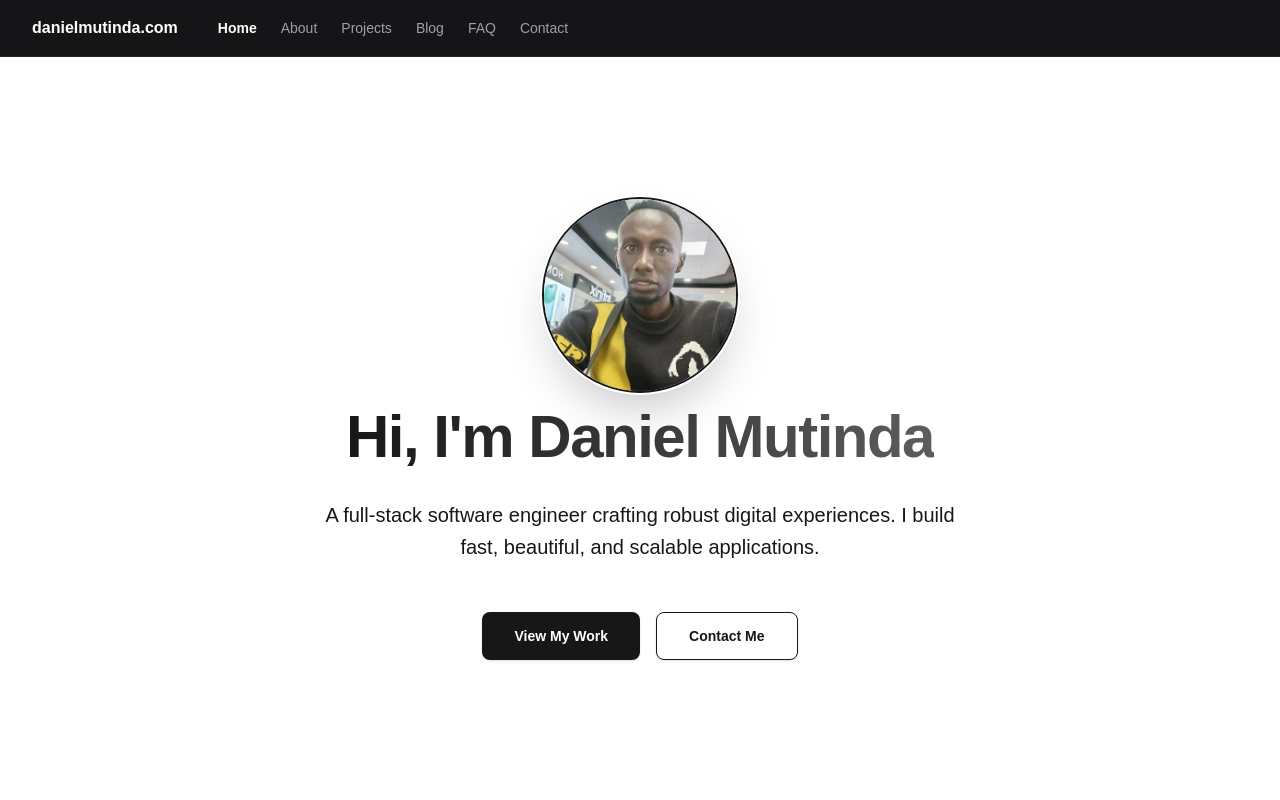
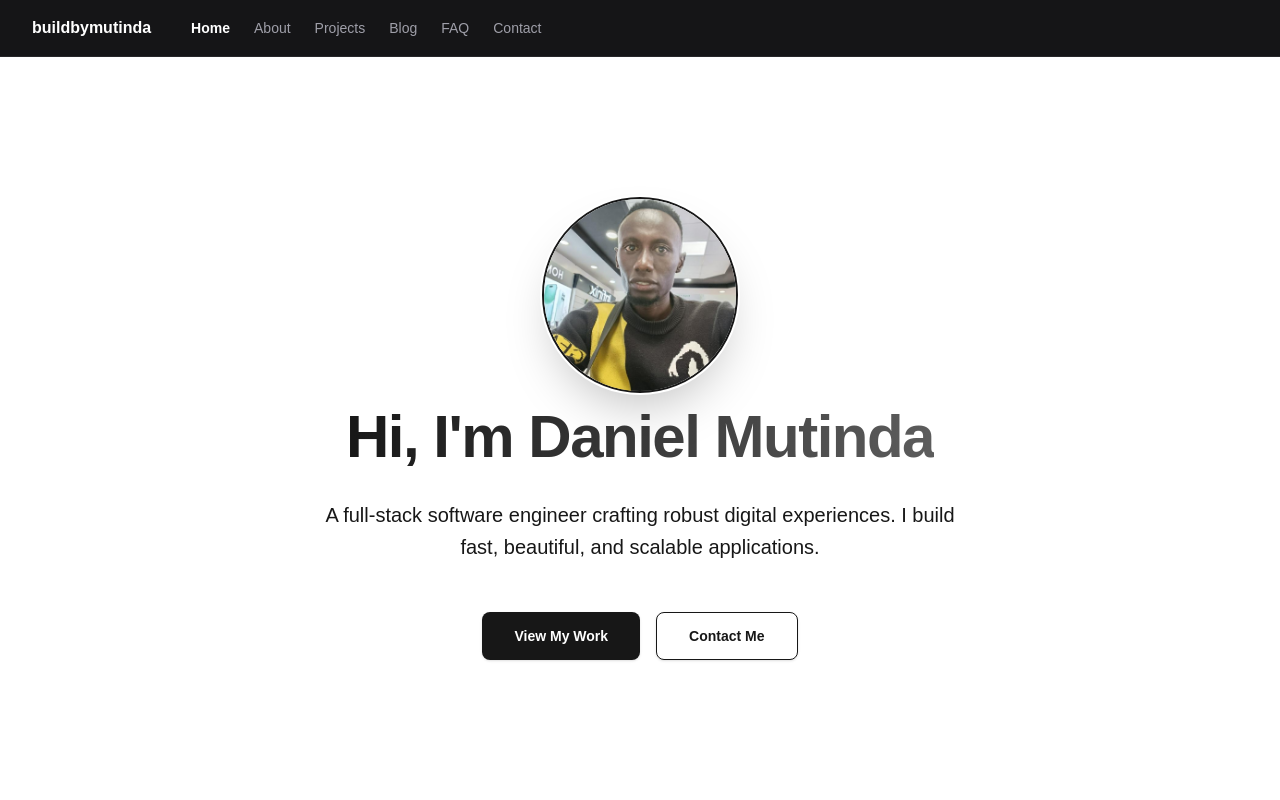
Before and after one commit to Danieltish/danielmutinda.com, a Next.js app: page / in a window 1280 px wide. Shown: the top 800 px of the page. Built offline with nearby package versions, Linux system fonts and the light colour scheme.

Commit message:
Rebrand from danielmutinda.com to buildbymutinda

```diff
--- a/package.json
+++ b/package.json
@@ -1,5 +1,5 @@
 {
-  "name": "danielmutinda.com",
+  "name": "buildbymutinda",
   "version": "0.1.0",
   "private": true,
   "scripts": {
--- a/src/app/layout.tsx
+++ b/src/app/layout.tsx
@@ -14,8 +14,8 @@ const geistMono = Geist_Mono({
 });
 
 export const metadata: Metadata = {
-  title: "Daniel Mutinda",
-  description: "Daniel Mutinda's personal website",
+  title: "BuildbyMutinda",
+  description: "BuildbyMutinda's portfolio and developer blog",
 };
 
 export default function RootLayout({
--- a/src/components/Footer.tsx
+++ b/src/components/Footer.tsx
@@ -19,7 +19,7 @@ export default function Footer() {
   return (
     <footer className="w-full border-t border-zinc-800 bg-zinc-950 text-zinc-100 pt-16 pb-12 mt-12">
       <div className="container mx-auto px-6 flex flex-col items-center">
-        <h3 className="text-xl font-bold mb-8 text-white">Daniel Mutinda</h3>
+        <h3 className="text-xl font-bold mb-8 text-white">BuildbyMutinda</h3>
         <div className="flex flex-wrap justify-center gap-6 md:gap-8 mb-10">
           {socialLinks.map((link) => (
             <a
@@ -35,7 +35,7 @@ export default function Footer() {
           ))}
         </div>
         <p className="text-center text-sm text-zinc-500 font-medium">
-          © {currentYear} Daniel Mutinda. All rights reserved.
+          © {currentYear} BuildbyMutinda. All rights reserved.
         </p>
       </div>
     </footer>
--- a/src/components/Navbar.tsx
+++ b/src/components/Navbar.tsx
@@ -58,7 +58,7 @@ export default function Navbar() {
         <div className="container mx-auto flex h-14 max-w-screen-2xl items-center justify-between px-4 md:px-8">
           <div className="flex items-center gap-6 md:gap-10 w-full justify-between md:justify-start">
             <Link href="/" className="flex items-center space-x-2 z-50">
-              <span className="font-bold inline-block text-white">danielmutinda.com</span>
+              <span className="font-bold inline-block text-white">buildbymutinda</span>
             </Link>
 
             {/* Desktop Nav */}
```
Also changed, not shown: 1 other file (tests, documents, lock files or other folders).
